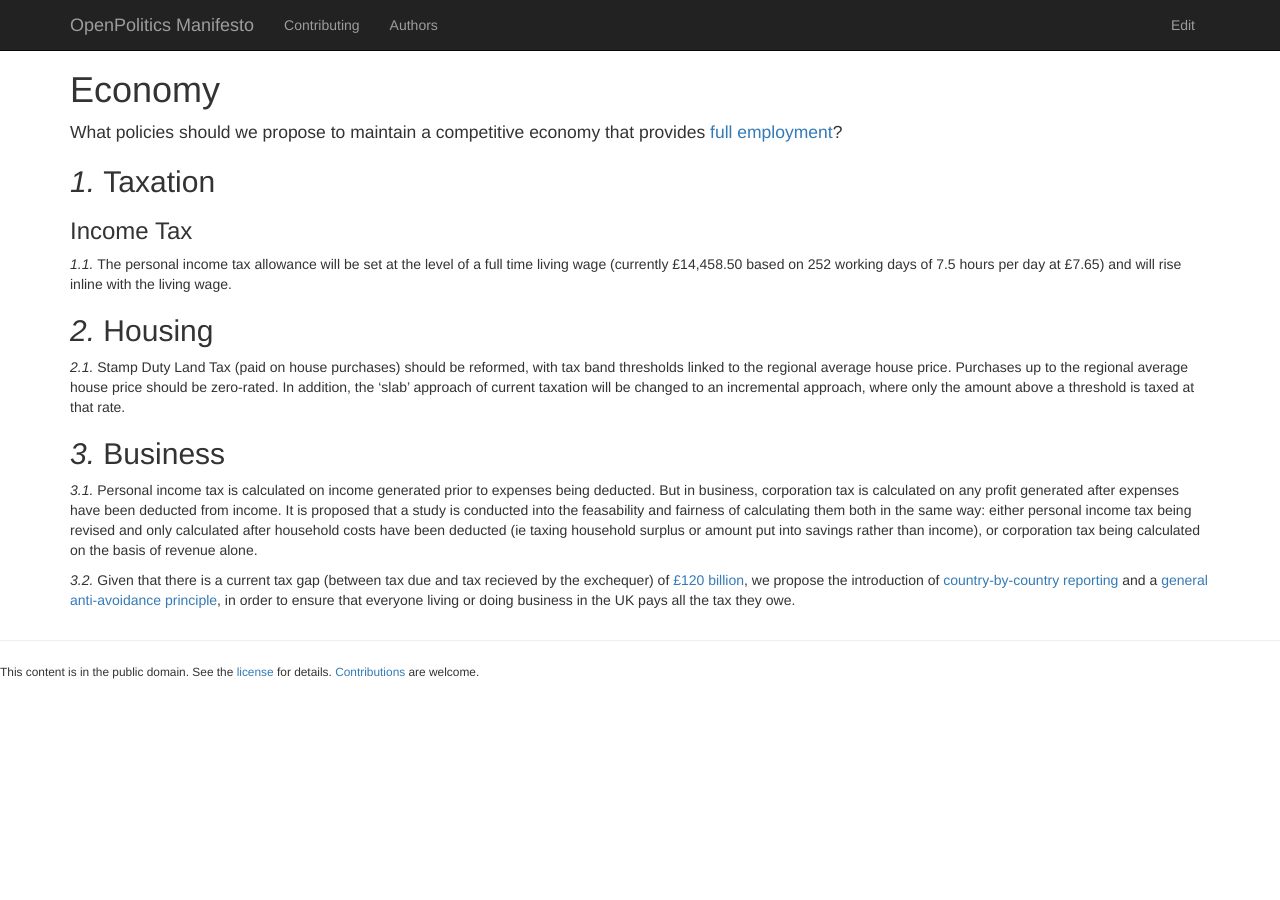
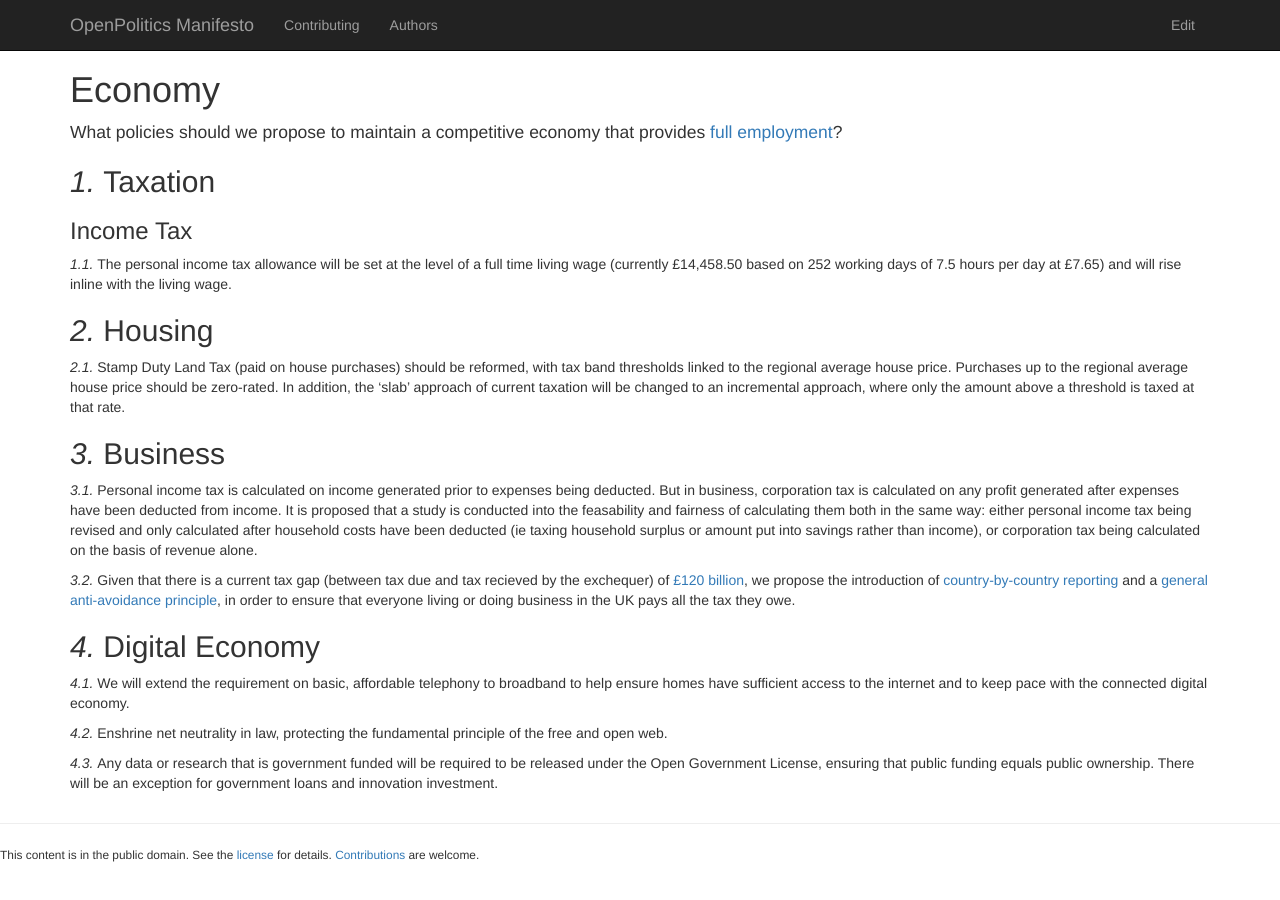
Before and after one commit to openpolitics/manifesto, a Jekyll site: the page built from economy.md, in a window 1280 px wide. Built offline with Jekyll 4.4.1, drawn with Linux system fonts in a browser that asks for light colours; nearby versions of some CDN libraries.

Commit message:
Digital economy suggestions

```diff
--- a/economy.md
+++ b/economy.md
@@ -21,3 +21,11 @@ Stamp Duty Land Tax (paid on house purchases) should be reformed, with tax band
 Personal income tax is calculated on income generated prior to expenses being deducted. But in business, corporation tax is calculated on any profit generated after expenses have been deducted from income. It is proposed that a study is conducted into the feasability and fairness of calculating them both in the same way: either personal income tax being revised and only calculated after household costs have been deducted (ie taxing household surplus or amount put into savings rather than income), or corporation tax being calculated on the basis of revenue alone.
 
 Given that there is a current tax gap (between tax due and tax recieved by the exchequer) of [£120 billion](http://www.taxresearch.org.uk/Documents/FAQ1TaxGap.pdf), we propose the introduction of [country-by-country reporting](http://www.taxresearch.org.uk/Documents/CBC.pdf) and a [general anti-avoidance principle](http://www.taxresearch.org.uk/Blog/2012/06/20/why-we-need-a-genuine-general-anti-avoidance-principle-to-beat-tax-abuse-2/), in order to ensure that everyone living or doing business in the UK pays all the tax they owe.
+
+## Digital Economy
+
+We will extend the requirement on basic, affordable telephony to broadband to help ensure homes have sufficient access to the internet and to keep pace with the connected digital economy.
+
+Enshrine net neutrality in law, protecting the fundamental principle of the free and open web.
+
+Any data or research that is government funded will be required to be released under the Open Government License, ensuring that public funding equals public ownership. There will be an exception for government loans and innovation investment.
```
